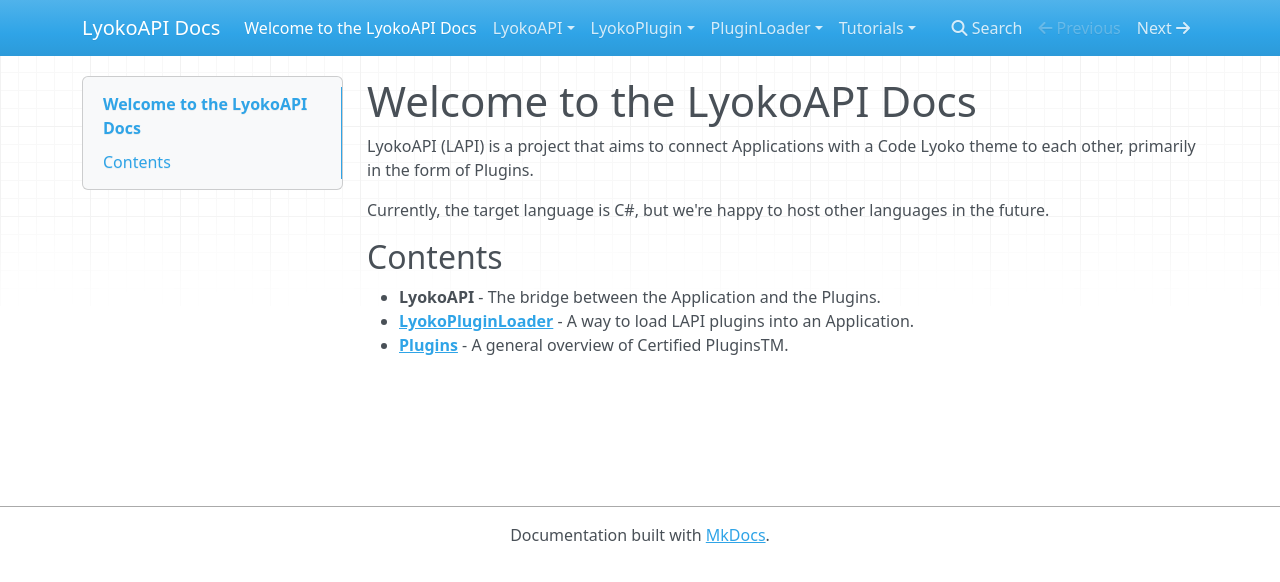
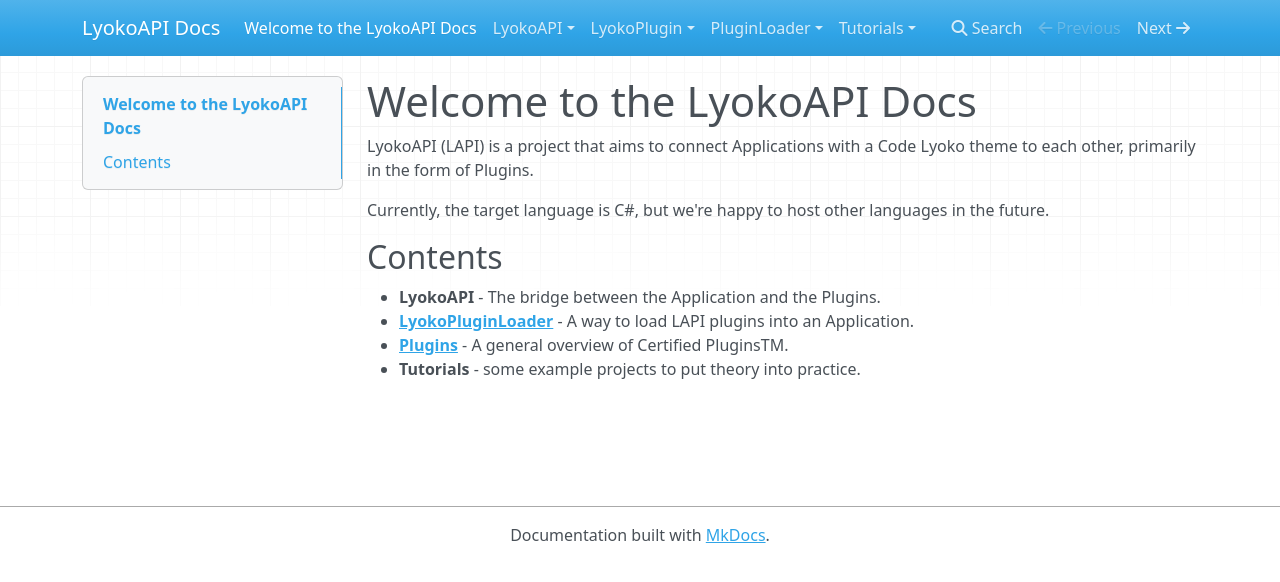
Before and after one commit to LyokoAPI/LyokoAPIDoc, an MkDocs documentation site: the page built from docs/index.md, in a window 1280 px wide. Shown: the top 582 px of the page. Built offline with MkDocs 1.6.1, drawn with Linux system fonts in a browser that asks for light colours; nearby versions of some CDN libraries.

Commit message:
added tutorial section to contents

```diff
--- a/docs/index.md
+++ b/docs/index.md
@@ -10,3 +10,4 @@ Currently, the target language is C#, but we're happy to host other languages in
   + **LyokoAPI** - The bridge between the Application and the Plugins.
   + **[LyokoPluginLoader](./PluginLoader/Loading Plugins.md)** - A way to load LAPI plugins into an Application.
   + **[Plugins](./LyokoPlugin/Verified Plugins.md)** - A general overview of Certified PluginsTM.
+  + **Tutorials** - some example projects to put theory into practice.
```
